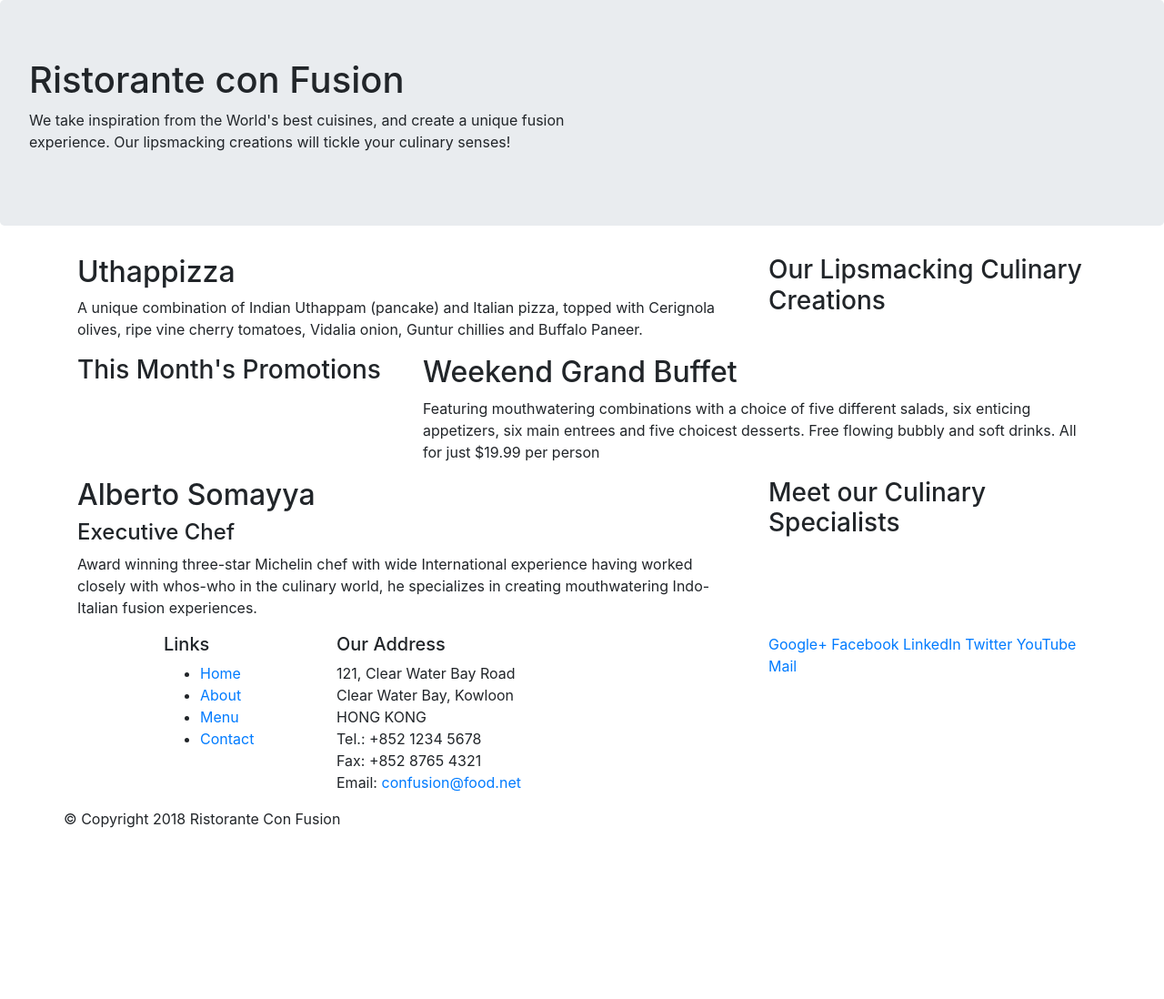
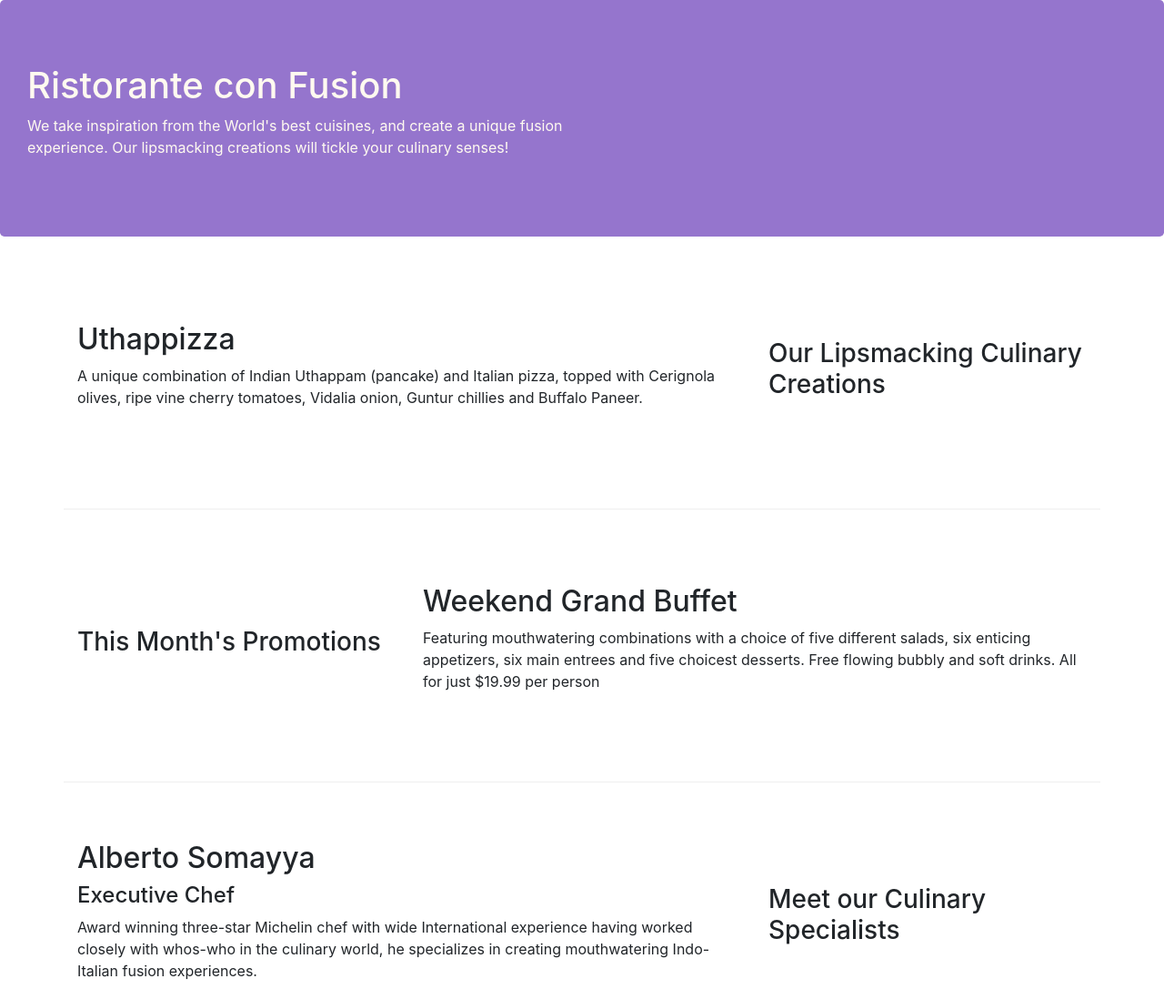
Before and after one commit to nishipatwari29/coursera, a website: page index.html in a window 1280 px wide. Shown: the top 1098 px of the page at 91% size. Before the commit the page ends 928 px from the top, so only its background shows below. Drawn offline with nearby package versions, Linux system fonts and the light colour scheme.

Commit message:
bootstrap grid part 2

```diff
--- /dev/null
+++ b/css/style.css
@@ -0,0 +1,30 @@
+.row-header{
+    margin:0px auto;
+    padding:0px;
+}
+
+.row-content {
+    margin:0px auto;
+    padding: 5px 0px 5px 0px;
+    border-bottom: 1px ridge;
+    min-height:300px;
+}
+
+.footer{
+    background-color: #D1C4E9;
+    margin:0px auto;
+    padding: 20px 0px 20px 0px;
+}
+
+.jumbotron {
+    padding:70px 30px 70px 30px;
+    margin:0px auto;
+    background: #9575CD ;
+    color:floralwhite;
+}
+
+address{
+    font-size:80%;
+    margin:0px;
+    color:#0f0f0f;
+}
--- a/index.html
+++ b/index.html
@@ -10,6 +10,7 @@
 
      <!-- Bootstrap CSS -->
      <link rel="stylesheet" href="node_modules/bootstrap/dist/css/bootstrap.min.css">
+     <link href="css/style.css" rel="stylesheet">
 </head>
 
 <body>
@@ -33,8 +34,8 @@
         </div>
     </header>
 
-    <div class="container">
-        <div class="row">
+    <div class="container row-header">
+        <div class="row row-content align-items-center">
             <div class="col-12 order-sm-last col-sm-4">
                 <h3>Our Lipsmacking Culinary Creations</h3>
             </div>
@@ -45,7 +46,7 @@
         </div>
 
 
-        <div class="row">
+        <div class="row row-content align-items-center">
             <div class="col-12 col-sm-4">
                 <h3>This Month's Promotions</h3>
             </div>
@@ -55,7 +56,7 @@
             </div>
         </div>
 
-        <div class="row">
+        <div class="row row-content align-items-center">
             <div class="col-12 order-sm-last col-sm-4">
                 <h3>Meet our Culinary Specialists</h3>
             </div>
@@ -67,12 +68,12 @@
         </div>
     </div>
 
-    <footer class="container">
+    <footer class="container footer">
         <div class="class">
             <div class="row">
                 <div class="col-4 offset-1 col-sm-2">
                     <h5>Links</h5>
-                    <ul>
+                    <ul class="list-unstyled">
                         <li><a href="#">Home</a></li>
                         <li><a href="#">About</a></li>
                         <li><a href="#">Menu</a></li>
@@ -90,7 +91,7 @@
 		              Email: <a href="mailto:confusion@food.net">confusion@food.net</a>
 		           </address>
                 </div>
-                <div class="col-12 col-sm-4">
+                <div class="col-12 col-sm-4 align-self-center text-center">
                     <div>
                         <a href="http://google.com/+">Google+</a>
                         <a href="http://www.facebook.com/profile.php?id=">Facebook</a>
@@ -101,8 +102,8 @@
                     </div>
                 </div>
            </div>
-           <div class="row">
-                <div class="col=auto">
+           <div class="row justify-content-center">
+                <div class="col=auto ">
                     <p>© Copyright 2018 Ristorante Con Fusion</p>
                 </div>
            </div>
```
